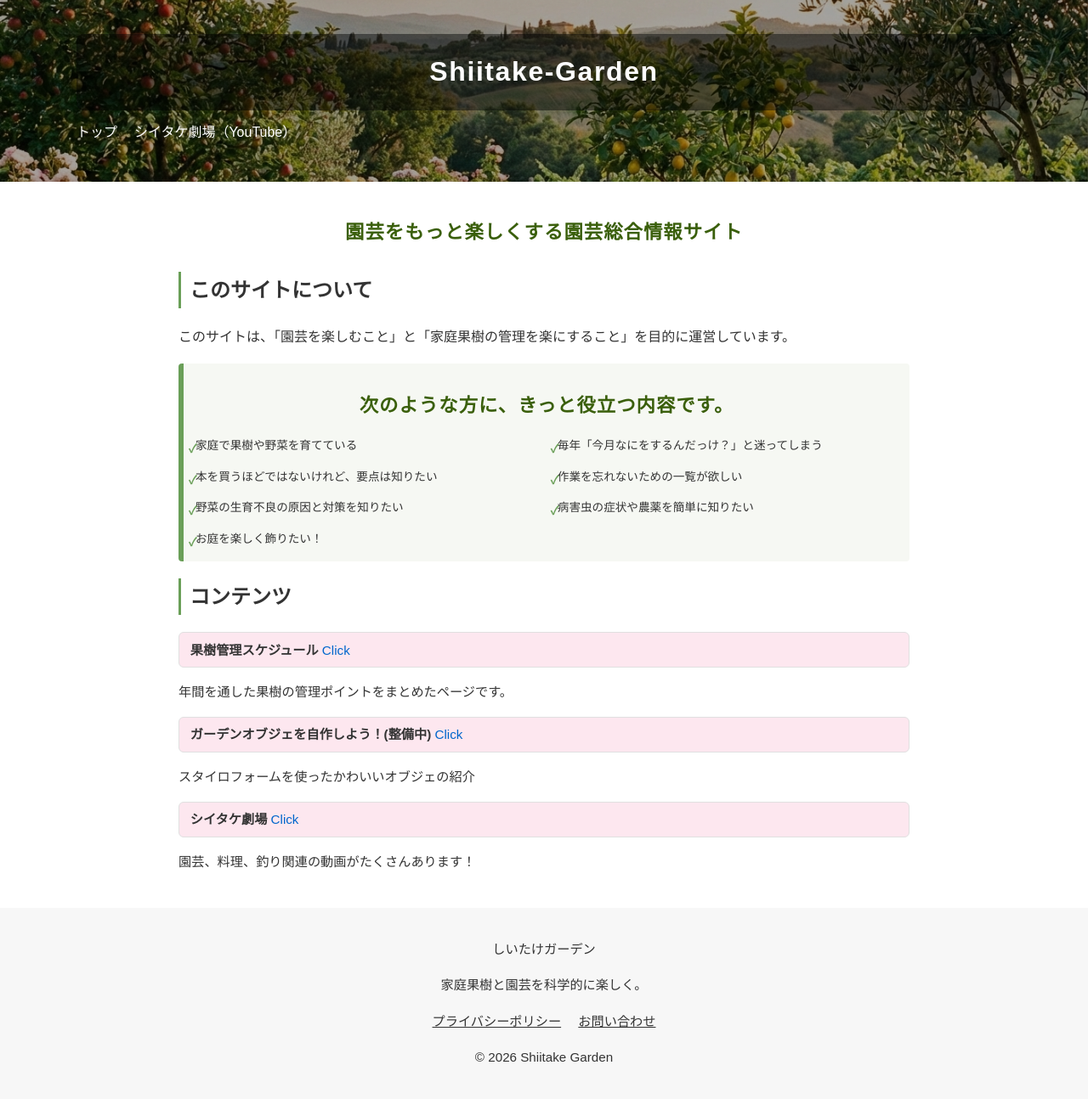
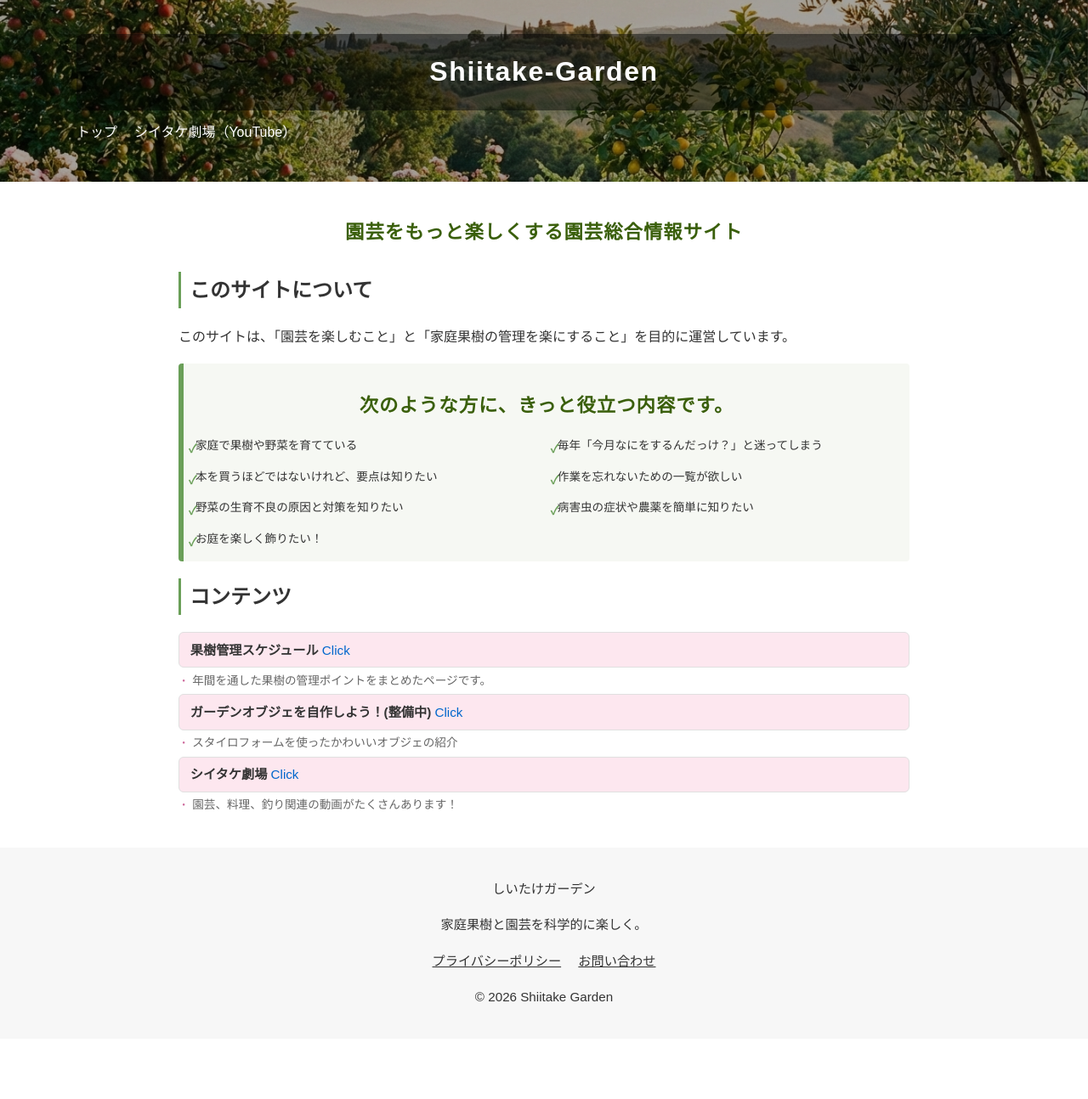
Before and after one commit to shiitake-garden/shiitake-garden.github.io, a Jekyll site: the page built from index.html, in a window 1280 px wide. Shown: the whole page at 85% size. Built offline with Jekyll 4.4.1, drawn with Linux system fonts in a browser that asks for light colours; after the commit the page ends 1223 px from its top, so only the background shows below that.

Commit message:
Update site.css

```diff
--- a/assets/css/site.css
+++ b/assets/css/site.css
@@ -164,3 +164,15 @@ section .content-list a:visited {
 section .content-list a:hover {
   opacity: 0.7;
 }
+.content-list .item-desc {
+  margin: 2px 0 6px 0;   /* 上下の余白を小さく */
+  font-size: 0.85rem;
+  color: #666;
+  line-height: 1.35;
+}
+.content-list .item-desc::before {
+  content: "・";
+  margin-right: 4px;
+  color: #cc6699;   /* 少し淡いピンク系にしても良い */
+  font-size: 0.9em;
+}
```
